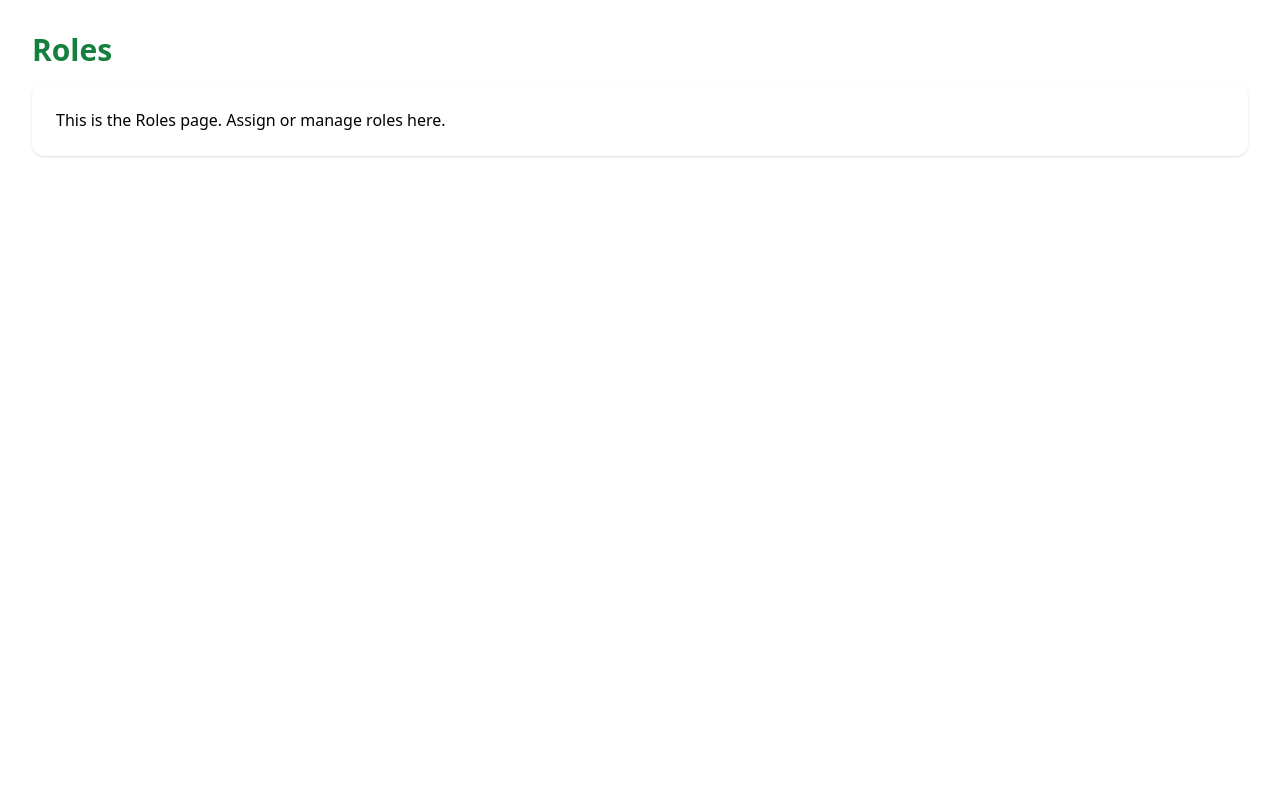
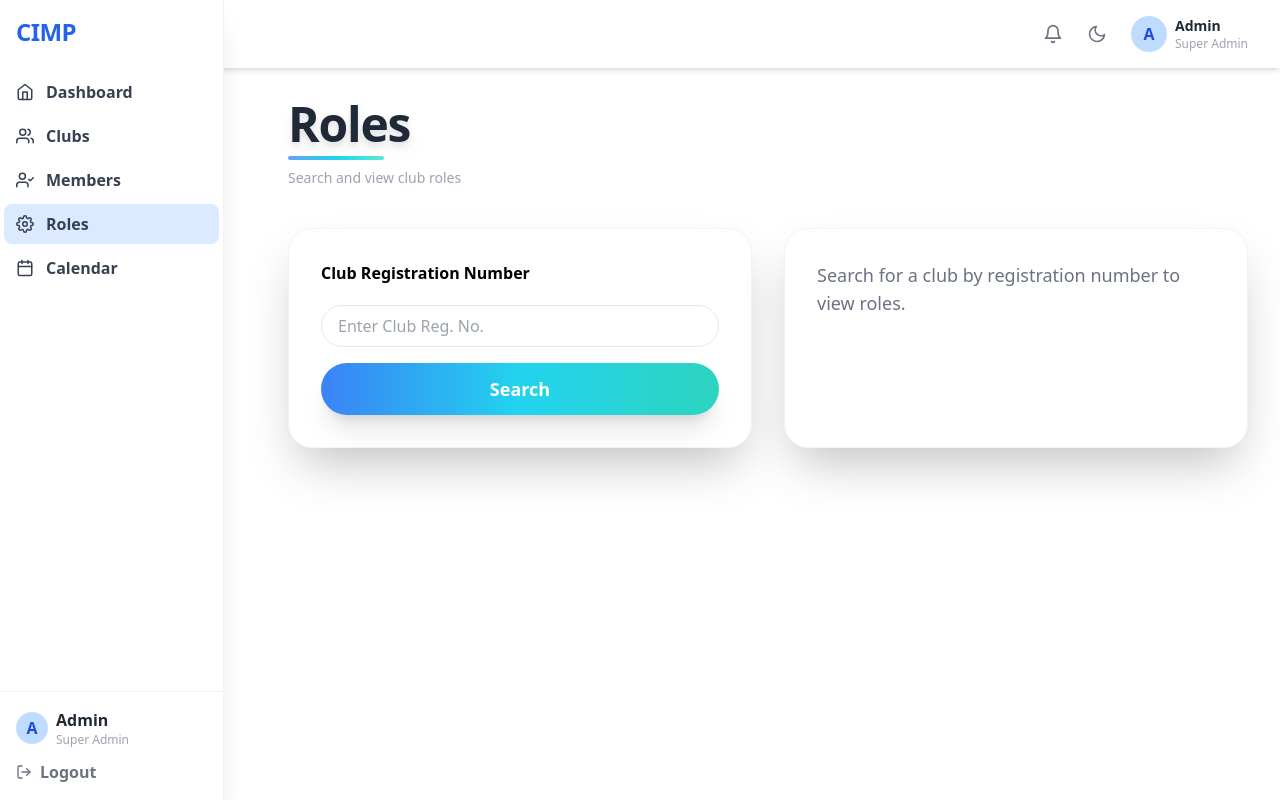
Before and after one commit to nirvik34/codechef-recruitment, a React (Vite) app: page /roles in a window 1280 px wide. Built offline with nearby package versions, Linux system fonts and the light colour scheme.

Commit message:
added roles page

```diff
--- a/src/pages/Roles.jsx
+++ b/src/pages/Roles.jsx
@@ -1,10 +1,112 @@
-import React from "react";
+import React, { useState } from "react";
+import Sidebar from "../components/Sidebar";
+import Topbar from "../components/Topbar";
 
-const Roles = () => (
-  <div className="p-8">
-    <h1 className="text-3xl font-bold mb-4 text-green-700">Roles</h1>
-    <div className="bg-white rounded-xl shadow p-6">This is the Roles page. Assign or manage roles here.</div>
-  </div>
-);
+// Mock data for demonstration. Replace with real data or fetch from API/context.
+const clubsData = [
+  {
+    regNumber: "CIMP001",
+    name: "Tech Club",
+    facultyCoordinator: "Dr. Smith",
+    president: "Alice Johnson",
+    incharges: {
+      socialMedia: "Bob Lee",
+      technical: "Carol White",
+      management: "David Kim",
+      cultural: "Eva Green",
+      events: "Frank Black"
+    }
+  },
+  {
+    regNumber: "CIMP002",
+    name: "Cultural Club",
+    facultyCoordinator: "Dr. Brown",
+    president: "John Doe",
+    incharges: {
+      socialMedia: "Grace Park",
+      technical: "Henry Ford",
+      management: "Ivy Chen",
+      cultural: "Jack Ma",
+      events: "Kelly Blue"
+    }
+  }
+  // ...add more clubs as needed
+];
+
+const Roles = () => {
+  const [search, setSearch] = useState("");
+  const [club, setClub] = useState(null);
+
+  const handleSearch = (e) => {
+    e.preventDefault();
+    const found = clubsData.find(
+      (c) => c.regNumber.toLowerCase() === search.trim().toLowerCase()
+    );
+    setClub(found || null);
+  };
+
+  return (
+    <div className="flex min-h-screen">
+      <Sidebar />
+      <div className="flex-1">
+        <Topbar className="ml-64" />
+        <main className="p-8 ml-64">
+          <div className="flex flex-col md:flex-row md:justify-between md:items-center mb-10 gap-4">
+            <div>
+              <h1 className="text-5xl font-extrabold text-gray-800 mb-2 drop-shadow-lg tracking-tight">Roles</h1>
+              <div className="h-1 w-24 bg-gradient-to-r from-blue-400 via-cyan-400 to-teal-300 rounded-full mb-2"></div>
+              <div className="text-gray-400 text-sm font-medium">Search and view club roles</div>
+            </div>
+          </div>
+          <div className="grid grid-cols-1 lg:grid-cols-2 gap-8 mb-10">
+            <div className="bg-white border border-gray-100 rounded-3xl shadow-2xl p-8 flex flex-col gap-6 min-w-0">
+              <form className="flex flex-col gap-4" onSubmit={handleSearch}>
+                <label className="block mb-1 font-semibold">Club Registration Number</label>
+                <input
+                  className="border border-gray-200 rounded-full px-4 py-2 w-full focus:ring-2 focus:ring-blue-200 outline-none transition"
+                  type="text"
+                  value={search}
+                  onChange={(e) => setSearch(e.target.value)}
+                  placeholder="Enter Club Reg. No."
+                  required
+                />
+                <button
+                  type="submit"
+                  className="bg-gradient-to-r from-blue-500 via-cyan-400 to-teal-400 text-white px-6 py-3 rounded-full font-bold shadow-xl hover:scale-105 hover:shadow-2xl transition-all duration-200 text-lg"
+                >
+                  Search
+                </button>
+              </form>
+            </div>
+            <div className="bg-white border border-gray-100 rounded-3xl shadow-2xl p-8 flex flex-col gap-4 min-w-0">
+              {club ? (
+                <>
+                  <div className="text-3xl font-extrabold text-gray-800 mb-4 text-center drop-shadow-sm">{club.name}</div>
+                  <div className="flex flex-wrap justify-center gap-4 mb-6">
+                    <span className="bg-teal-50 px-5 py-2 rounded-full text-base font-semibold text-teal-700 shadow-sm">Reg #: {club.regNumber}</span>
+                    <span className="bg-blue-50 px-5 py-2 rounded-full text-base font-semibold text-blue-700 shadow-sm">Faculty: {club.facultyCoordinator}</span>
+                    <span className="bg-green-50 px-5 py-2 rounded-full text-base font-semibold text-green-700 shadow-sm">President: {club.president}</span>
+                  </div>
+                  <div className="mt-2">
+                    <h3 className="font-bold mb-4 text-center text-2xl text-green-700">Incharges</h3>
+                    <div className="grid grid-cols-1 sm:grid-cols-2 gap-4">
+                      <span className="bg-cyan-100 px-5 py-2 rounded-xl text-base font-semibold text-cyan-800 shadow-sm">Social Media: {club.incharges.socialMedia}</span>
+                      <span className="bg-purple-100 px-5 py-2 rounded-xl text-base font-semibold text-purple-800 shadow-sm">Technical: {club.incharges.technical}</span>
+                      <span className="bg-yellow-100 px-5 py-2 rounded-xl text-base font-semibold text-yellow-800 shadow-sm">Management: {club.incharges.management}</span>
+                      <span className="bg-pink-100 px-5 py-2 rounded-xl text-base font-semibold text-pink-800 shadow-sm">Cultural: {club.incharges.cultural}</span>
+                      <span className="bg-orange-100 px-5 py-2 rounded-xl text-base font-semibold text-orange-800 shadow-sm">Events: {club.incharges.events}</span>
+                    </div>
+                  </div>
+                </>
+              ) : (
+                <div className="text-gray-500 text-lg">Search for a club by registration number to view roles.</div>
+              )}
+            </div>
+          </div>
+        </main>
+      </div>
+    </div>
+  );
+};
 
 export default Roles;
```
